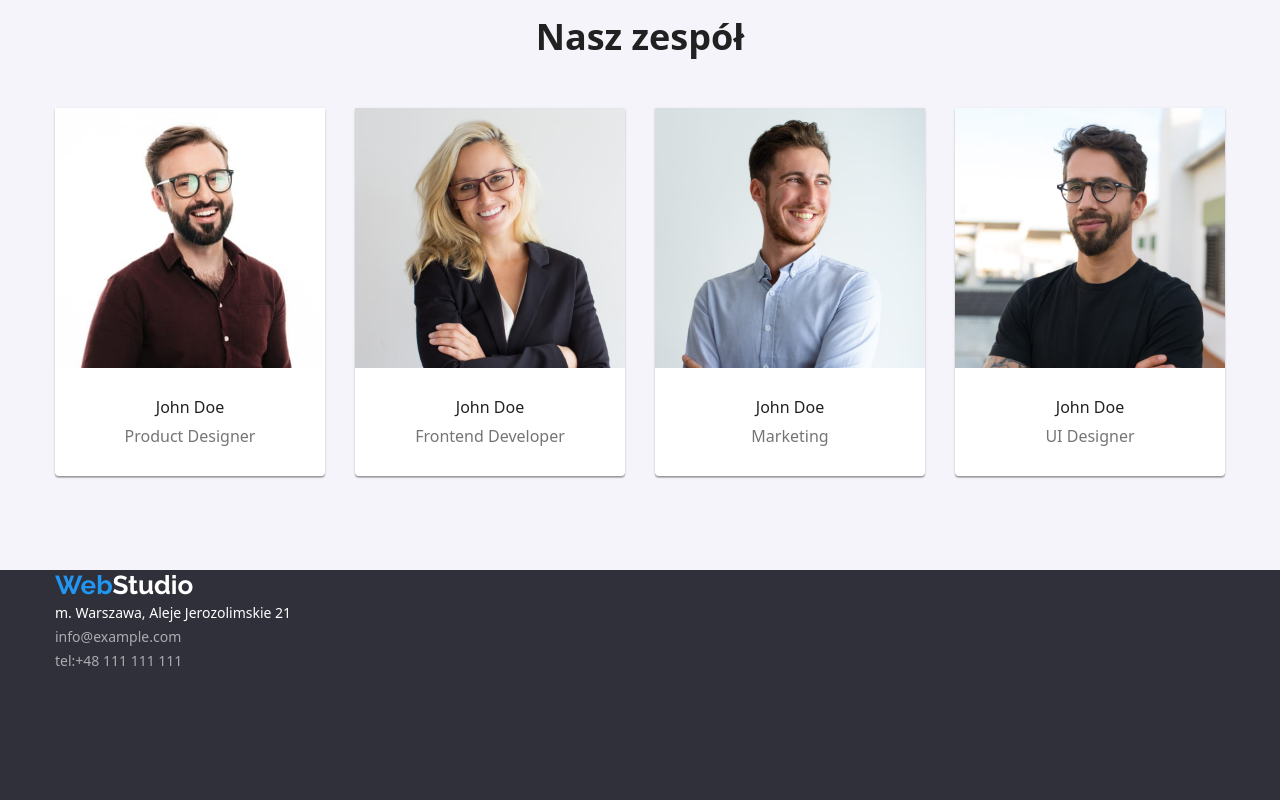
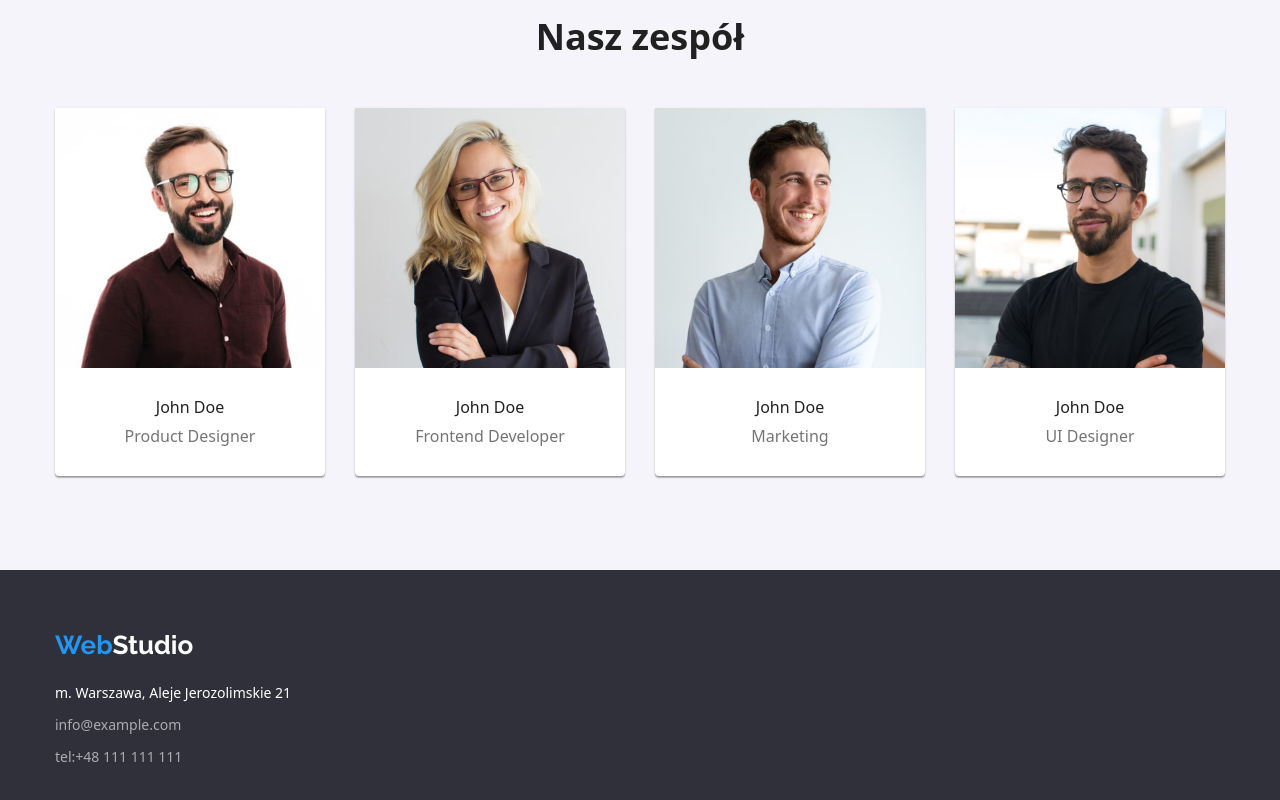
Before and after one commit to Patrycja1994/goit-markup-hw-03, a plain HTML site: page index.html in a window 1280 px wide. Shown: the part 1528-2328 px from the top of the page. Drawn offline with nearby package versions, Linux system fonts and the light colour scheme.

Commit message:
zadanie 3

```diff
--- a/css/style.css
+++ b/css/style.css
@@ -308,6 +308,7 @@ h4 {
 .picture {
     display: flex;
     flex-wrap: wrap;
+    margin-bottom: 82px;
 }
 
 .picture figure {
@@ -334,3 +335,17 @@ footer {
     height: 252px;
     align-items: center;
 }
+
+address {
+    display: block;
+}
+
+.webstudio-down {
+    padding-top: 60px;
+    padding-bottom: 20px;
+}
+
+.contacts-address,
+.contacts-email {
+    margin-bottom: 8px;
+}
```
